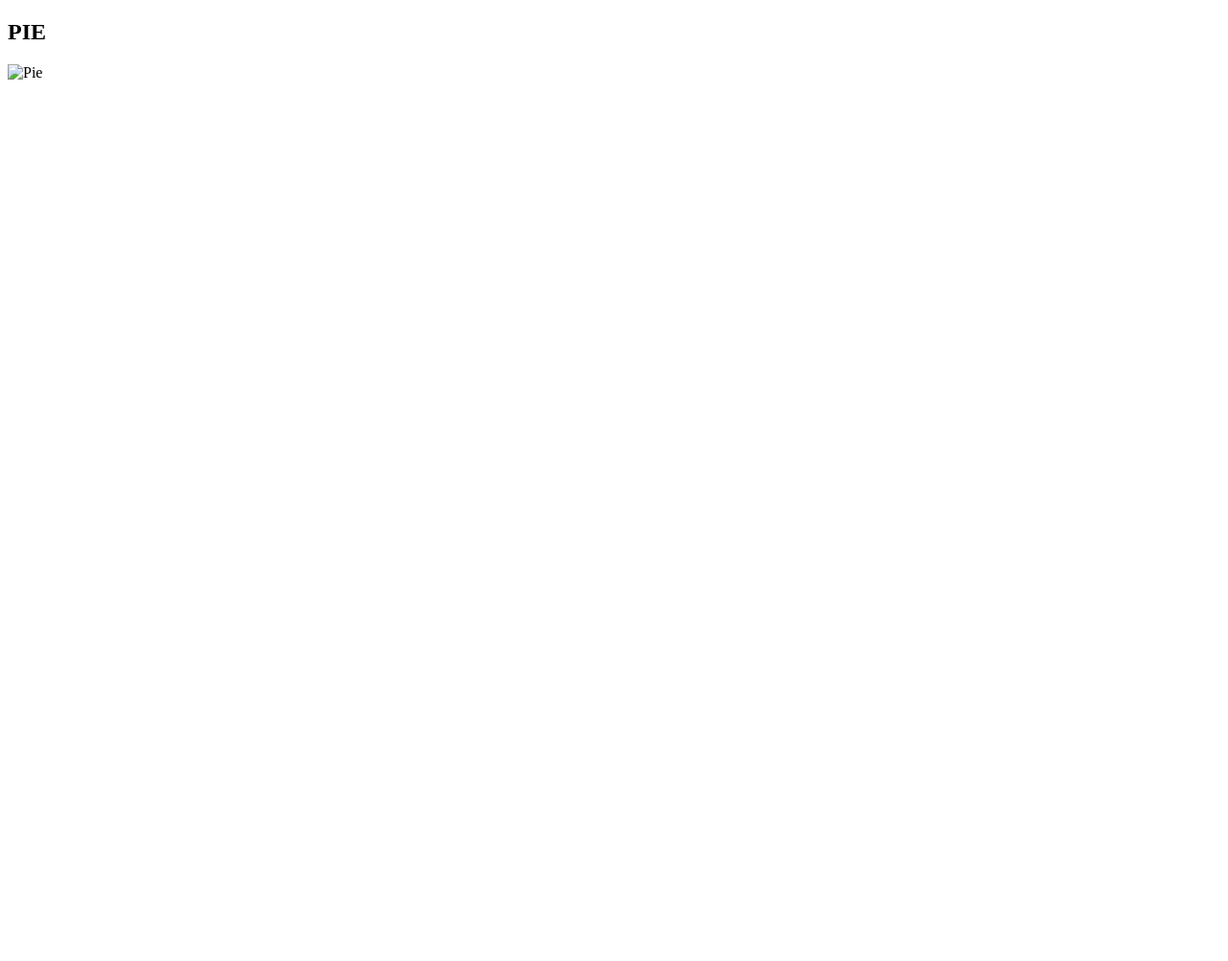
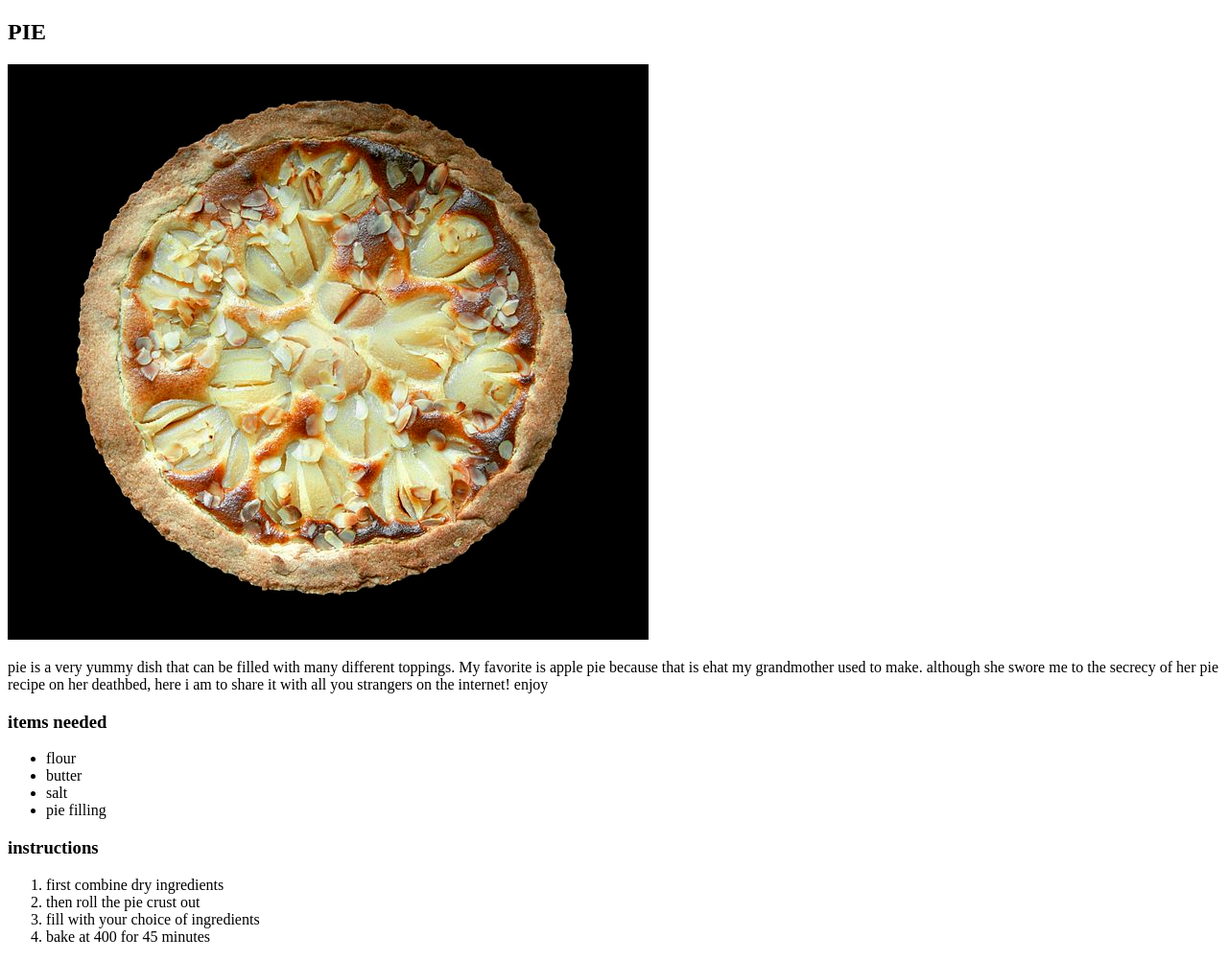
Before and after one commit to BWilske/odin-recipes, a plain HTML site: page recipes/pie.html in a window 1280 px wide. Shown: the whole page at 96% size. Before the commit the page ends 800 px from the top, so only its background shows below. Drawn offline with Linux system fonts and the light colour scheme.

Commit message:
committing after adding some text and rearranging pictures on top

```diff
--- a/recipes/pie.html
+++ b/recipes/pie.html
@@ -8,6 +8,25 @@
 </head>
 <body>
     <h2>PIE</h2>
-    <img src="pictures/pie.jpg" alt="Pie">
+    <img src="../pictures/pie.jpg" alt="Pie">
+    <p>pie is a very yummy dish that can be filled with many different toppings.
+        My favorite is apple pie because that is ehat my grandmother used to make.
+        although she swore me to the secrecy of her pie recipe on her deathbed,
+        here i am to share it with all you strangers on the internet! enjoy
+    </p>
+    <h3>items needed</h3>
+    <ul>
+        <li>flour</li>
+        <li>butter</li>
+        <li>salt</li>
+        <li>pie filling</li>
+    </ul>
+    <h3>instructions</h3>
+    <ol>
+        <li>first combine dry ingredients</li>
+        <li>then roll the pie crust out</li>
+        <li>fill with your choice of ingredients</li>
+        <li>bake at 400 for 45 minutes</li>
+    </ol>
 </body>
 </html>
```
Also changed, not shown: recipes/poachedeggs.html (+18 -1 lines), recipes/spaghetti.html (+22 -1 lines).
